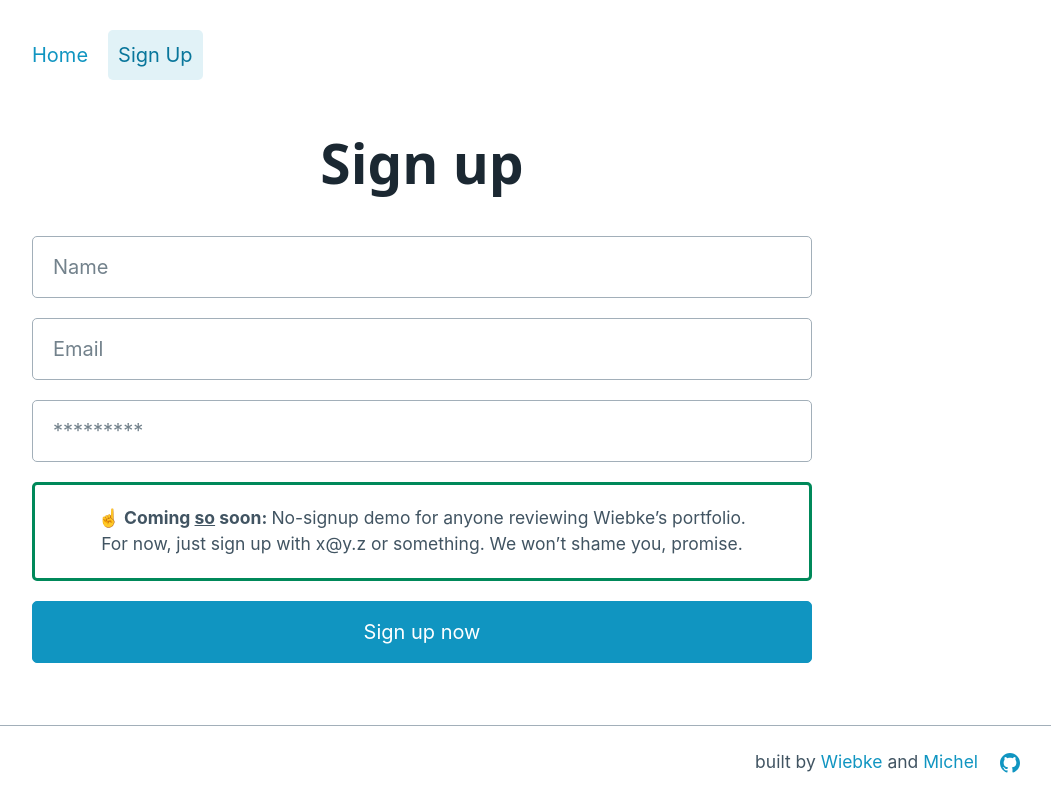
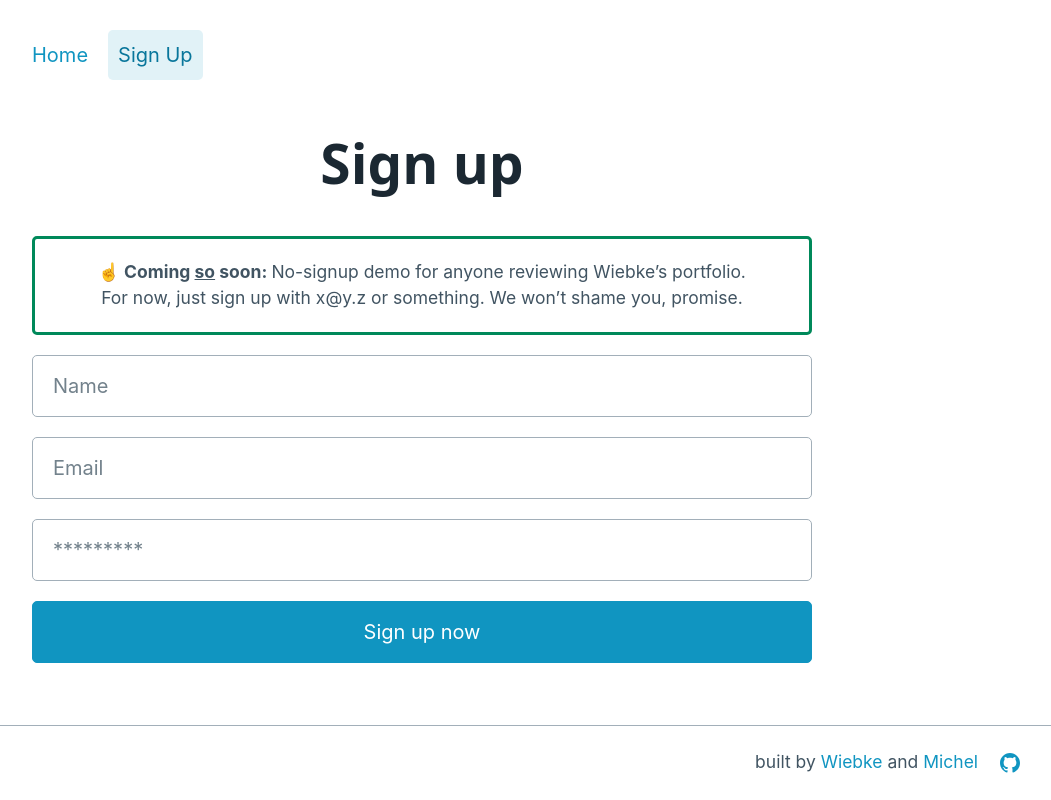
Before and after one commit to fraulueneburg/sparsam-fe, a React (Create React App) app: page /auth/signup in a window 1280 px wide. Shown: the whole page, without its empty margins (218-1269 px from the left). Built offline with nearby package versions, Linux system fonts and the light colour scheme; no server answers.

Commit message:
moved alert to top

```diff
--- a/src/pages/SignupPage.jsx
+++ b/src/pages/SignupPage.jsx
@@ -41,6 +41,18 @@ function SignupPage() {
 	return (
 		<>
 			<h1>Sign up</h1>
+			<Alert
+				type="primary"
+				content={
+					<>
+						<strong>
+							☝️ Coming <u>so</u> soon:&nbsp;
+						</strong>
+						No-signup demo for anyone reviewing Wiebke’s portfolio.
+						<br /> For now, just sign up with x@y.z or something. We won’t shame you, promise.
+					</>
+				}
+			/>
 			<form onSubmit={handleSubmit}>
 				<input type="text" name="name" value={nameInput} placeholder="Name" onChange={(e) => setNameInput(e.target.value)} />
 				<input
@@ -57,18 +69,6 @@ function SignupPage() {
 					placeholder="*********"
 					onChange={(e) => setPasswordInput(e.target.value)}
 				/>
-				<Alert
-					type="primary"
-					content={
-						<>
-							<strong>
-								☝️ Coming <u>so</u> soon:&nbsp;
-							</strong>
-							No-signup demo for anyone reviewing Wiebke’s portfolio.
-							<br /> For now, just sign up with x@y.z or something. We won’t shame you, promise.
-						</>
-					}
-				/>
 				<input type="submit" value="Sign up now" />
 			</form>
 		</>
```
